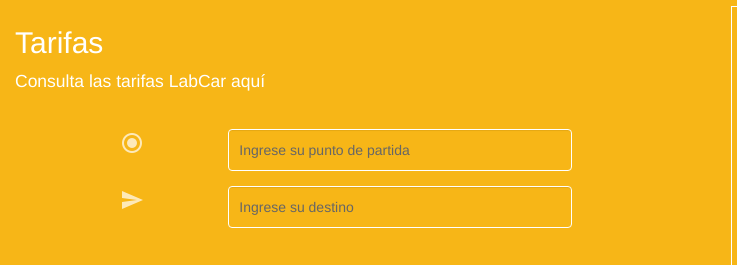
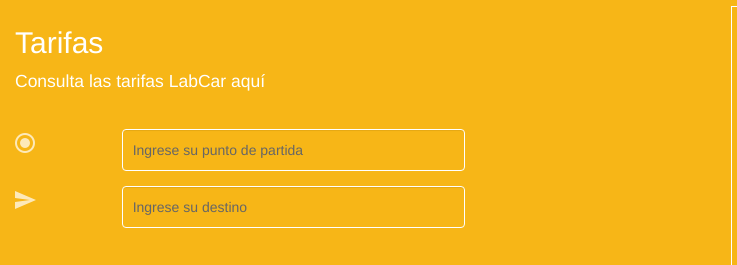
Before and after one commit to DianaVillasmil/labcar, a plain HTML site: page index.html in a window 1280 px wide. Shown: the part 1960-2225 px from the top of the page, 0-737 px from the left. Drawn offline with nearby package versions, Linux system fonts and the light colour scheme; some packages are replaced by stand-ins of ours; grey boxes are pictures that could not be loaded.

Commit message:
modificacion html 3

```diff
--- a/index.html
+++ b/index.html
@@ -132,7 +132,7 @@
 						</div>
 					</div>
 					<div class="form-group row">
-						<div class="col-xs-2 col-md-offset-2">
+						<div class="col-xs-2">
 							<img src="assets/img/circulo.png" alt="">
 						</div>
 						<div class="col-md-7 col-xs-10">
@@ -140,8 +140,8 @@
 						</div>
 					</div>
 					<div class="form-group row">
-						<div class="col-xs-2 col-md-offset-2">
-							<img src="assets/img/flecha.png" alt="">
+						<div class="col-xs-2">
+							<img src="assets/img/flecha.png">
 						</div>
 						<div class="col-md-7 col-xs-10">
 							<input id="destino" class="form-control trans-bg" type="text" placeholder="Ingrese su destino">
```
